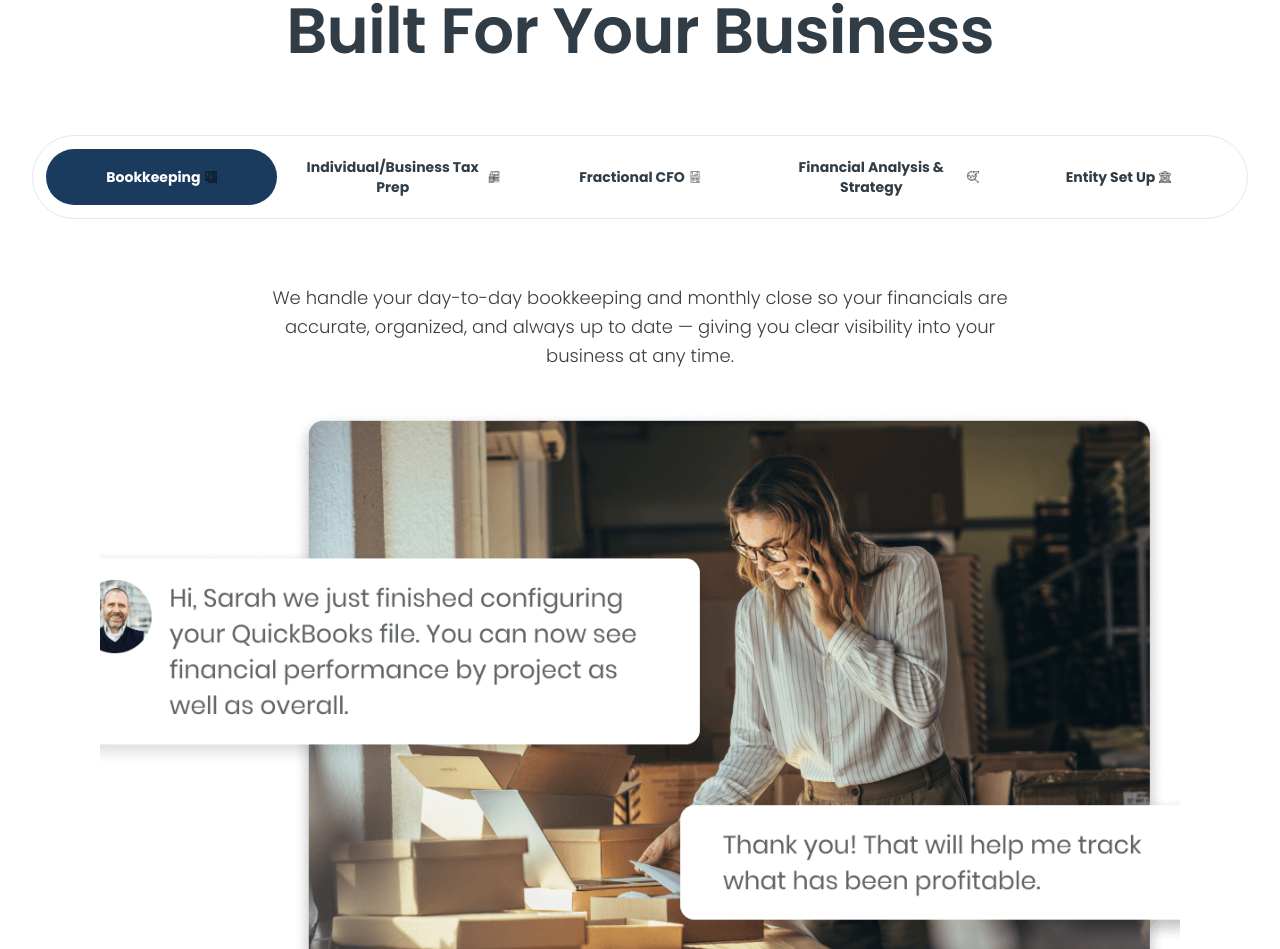
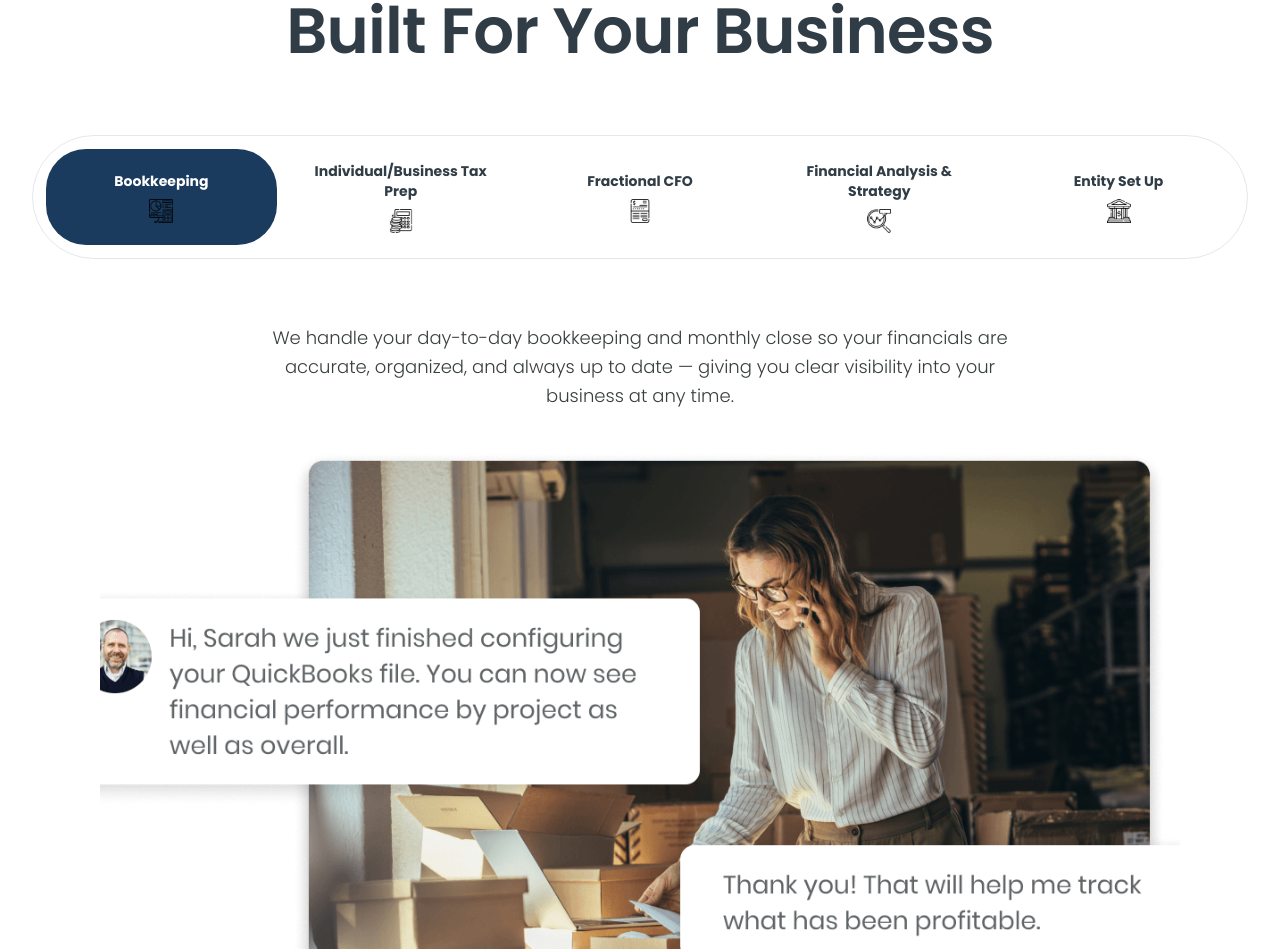
Before and after one commit to BenjaminBlois/website, a Next.js app: page / in a window 1280 px wide. Shown: the part 766-1715 px from the top of the page. Built offline with nearby package versions, Linux system fonts and the light colour scheme.

Commit message:
Icons below text + 2x bigger in BuiltForYourBusiness

```diff
--- a/app/components/BuiltForYourBusiness.tsx
+++ b/app/components/BuiltForYourBusiness.tsx
@@ -108,7 +108,7 @@ export default function BuiltForYourBusiness() {
                 <button
                   key={tab.id}
                   onClick={() => setActiveTab(tab.id)}
-                  className={`relative flex flex-row items-center justify-center gap-1 rounded-[40px] border-none px-2 sm:px-3 md:px-4 py-2 font-medium cursor-pointer min-h-[40px] flex-1 text-[10px] xs:text-xs sm:text-sm transition-all duration-300 ${
+                  className={`relative flex flex-col items-center justify-center gap-2 rounded-[40px] border-none px-2 sm:px-3 md:px-4 py-3 font-medium cursor-pointer min-h-[60px] flex-1 text-[10px] xs:text-xs sm:text-sm transition-all duration-300 ${
                     activeTab === tab.id
                       ? 'bg-[#1A3B5D] text-white hover:bg-[#0f2a3f] active:bg-[#0a1f2e]'
                       : 'bg-white text-[#313d46] hover:bg-gray-100 active:bg-gray-200'
@@ -124,9 +124,9 @@ export default function BuiltForYourBusiness() {
                   <Image
                     src={tab.iconSrc}
                     alt=""
-                    width={12}
-                    height={12}
-                    className="w-3 h-3 flex-shrink-0"
+                    width={24}
+                    height={24}
+                    className="w-6 h-6 flex-shrink-0"
                   />
                 </button>
               ))}
```
